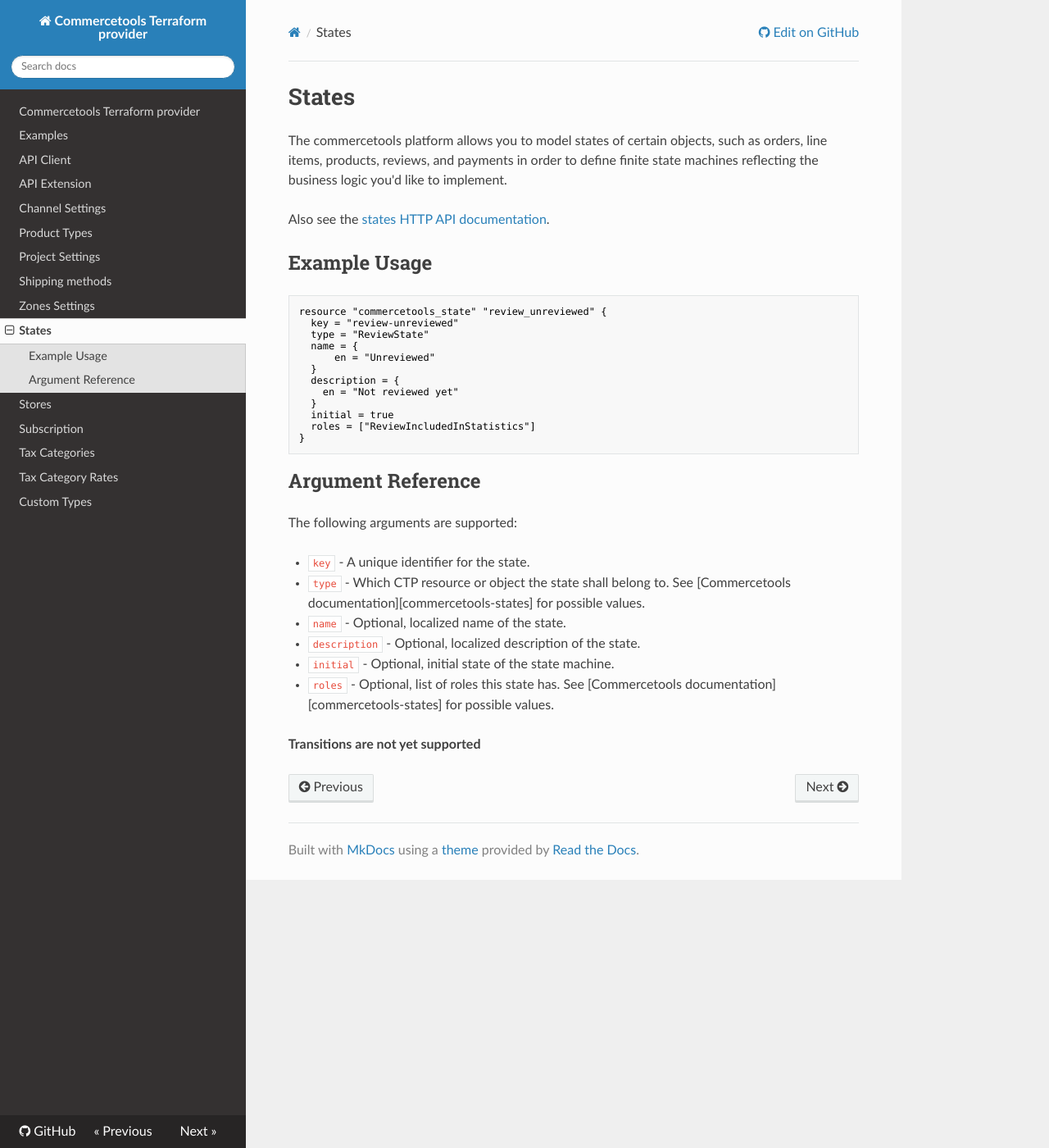
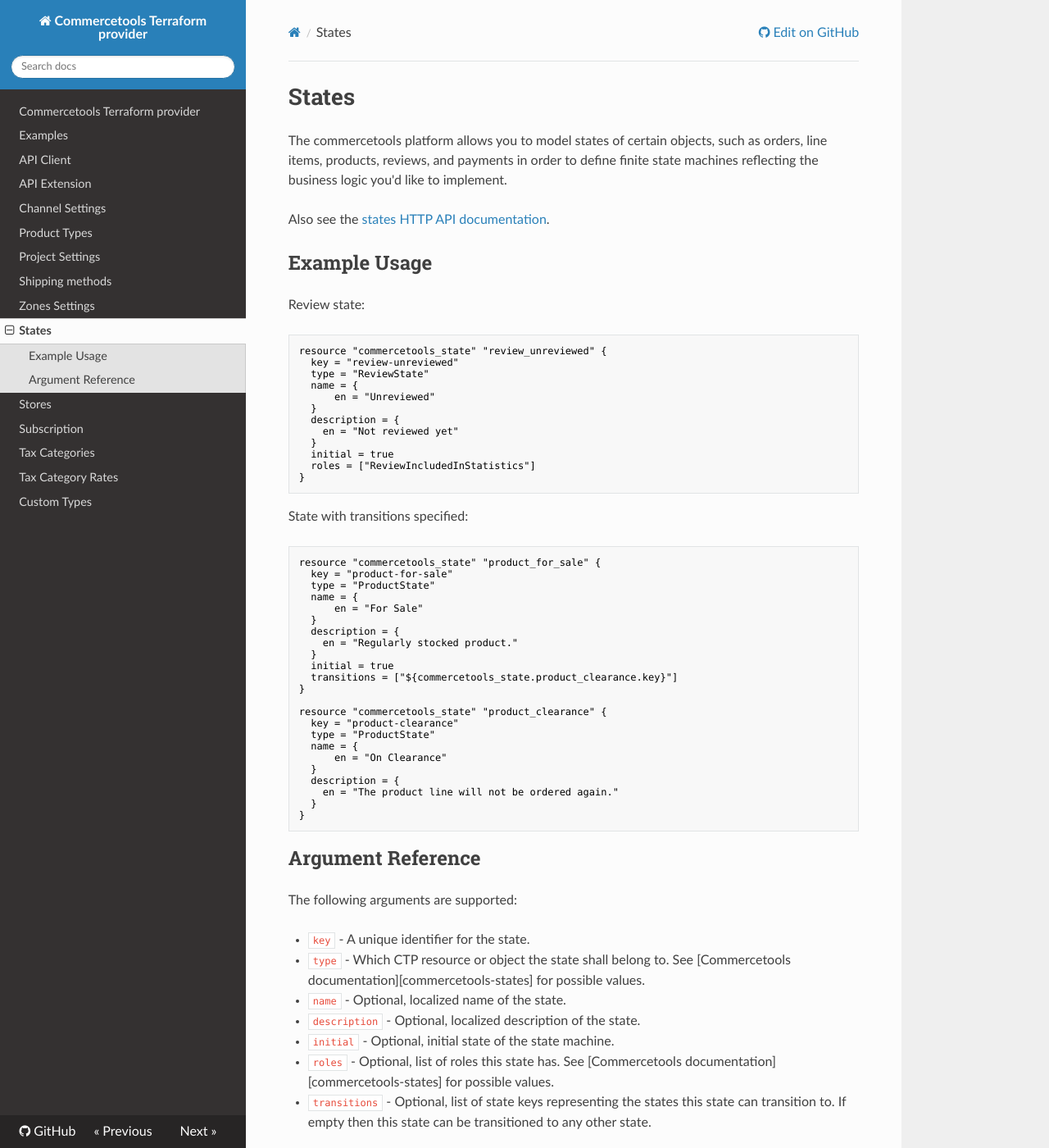
Before and after one commit to labd/terraform-provider-commercetools, an MkDocs documentation site: the page built from docs/resource_state.md, in a window 1280 px wide and 1400 px high. Shown: the whole window at 82% size. Built offline with MkDocs 1.6.1, drawn with Linux system fonts in a browser that asks for light colours; nearby versions of some CDN libraries.

Commit message:
Add state transitions docs

````diff
--- a/docs/resource_state.md
+++ b/docs/resource_state.md
@@ -5,6 +5,8 @@ The commercetools platform allows you to model states of certain objects, such a
 Also see the [states HTTP API documentation][commercetool-states].
 
 ## Example Usage
+
+Review state:
 
 ```hcl
 resource "commercetools_state" "review_unreviewed" {
@@ -21,6 +23,34 @@ resource "commercetools_state" "review_unreviewed" {
 }
 ```
 
+State with transitions specified:
+
+```hcl
+resource "commercetools_state" "product_for_sale" {
+  key = "product-for-sale"
+  type = "ProductState"
+  name = {
+      en = "For Sale"
+  }
+  description = {
+    en = "Regularly stocked product."
+  }
+  initial = true
+  transitions = ["${commercetools_state.product_clearance.key}"]
+}
+
+resource "commercetools_state" "product_clearance" {
+  key = "product-clearance"
+  type = "ProductState"
+  name = {
+      en = "On Clearance"
+  }
+  description = {
+    en = "The product line will not be ordered again."
+  }
+}
+```
+
 ## Argument Reference
 
 The following arguments are supported:
@@ -31,7 +61,6 @@ The following arguments are supported:
 * `description` - Optional, localized description of the state.
 * `initial` - Optional, initial state of the state machine.
 * `roles` - Optional, list of roles this state has. See [Commercetools documentation][commercetools-states] for possible values.
-
-**Transitions are not yet supported**
+* `transitions` - Optional, list of state keys representing the states this state can transition to. If empty then this state can be transitioned to any other state.
 
 [commercetool-states]: https://docs.commercetools.com/http-api-projects-states.html
````
